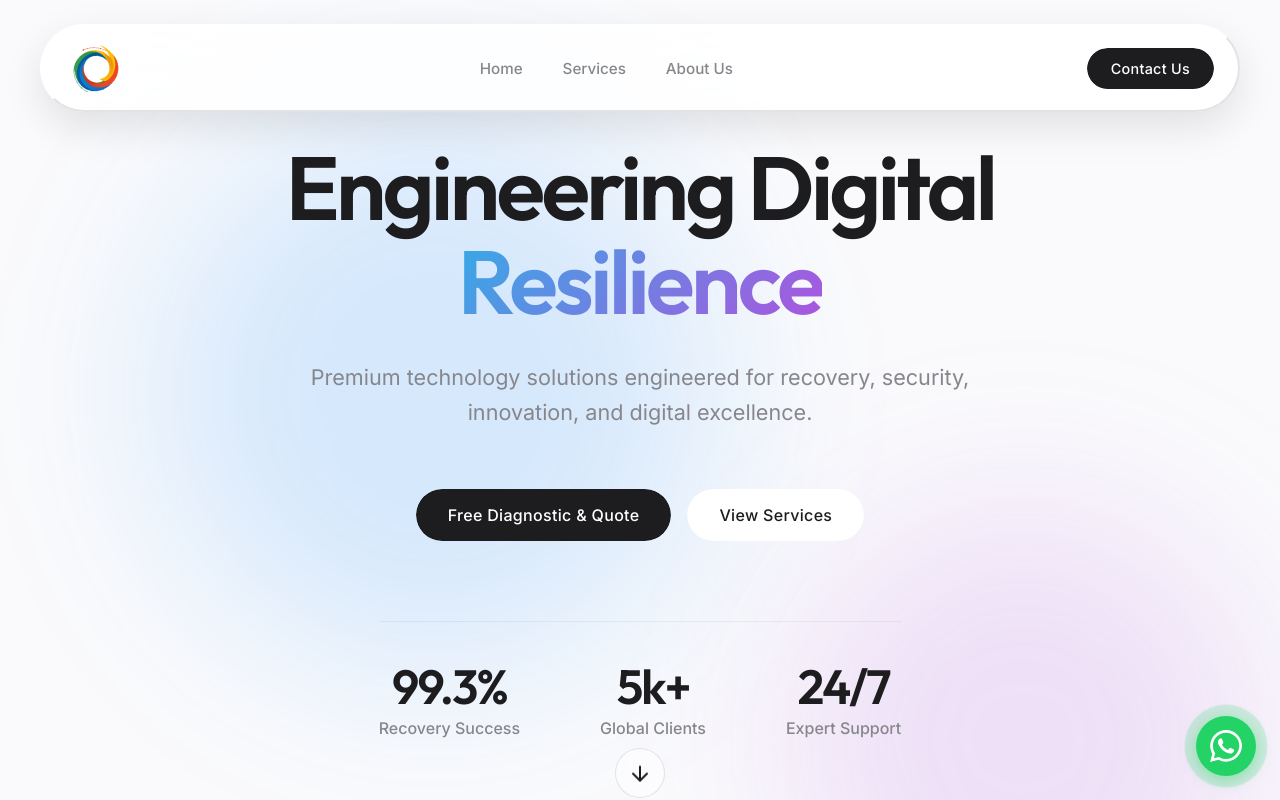
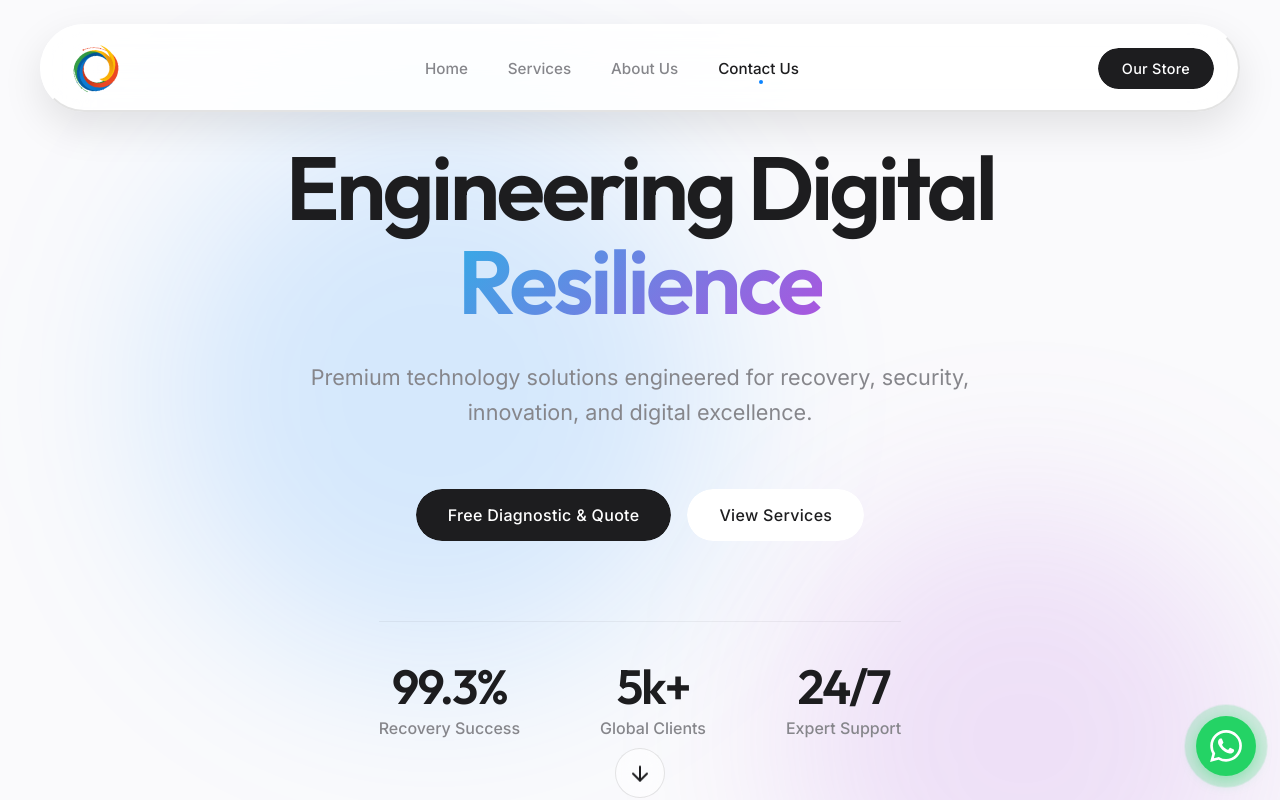
Before and after one commit to Ftfx159/ftfxtechsolutions, a Next.js app: page /#contact in a window 1280 px wide. Shown: the top 800 px of the page. Built offline with nearby package versions, Linux system fonts and the light colour scheme.

Commit message:
Update header navigation to include Contact Us and Our Store

```diff
--- a/src/components/ui/Header.tsx
+++ b/src/components/ui/Header.tsx
@@ -12,6 +12,7 @@ const navLinks = [
   { name: 'Home', path: '/' },
   { name: 'Services', path: '#services' },
   { name: 'About Us', path: '#about' },
+  { name: 'Contact Us', path: '#contact' },
 ];
 
 export default function Header() {
@@ -102,8 +103,8 @@ export default function Header() {
           </ul>
         </nav>
 
-        <MagneticButton variant="primary" className={styles.ctaButton} onClick={(e) => handleNavClick(e as any, '#contact')}>
-          Contact Us
+        <MagneticButton variant="primary" className={styles.ctaButton} onClick={(e) => handleNavClick(e as any, '/store')}>
+          Our Store
         </MagneticButton>
       </div>
     </header>
```
